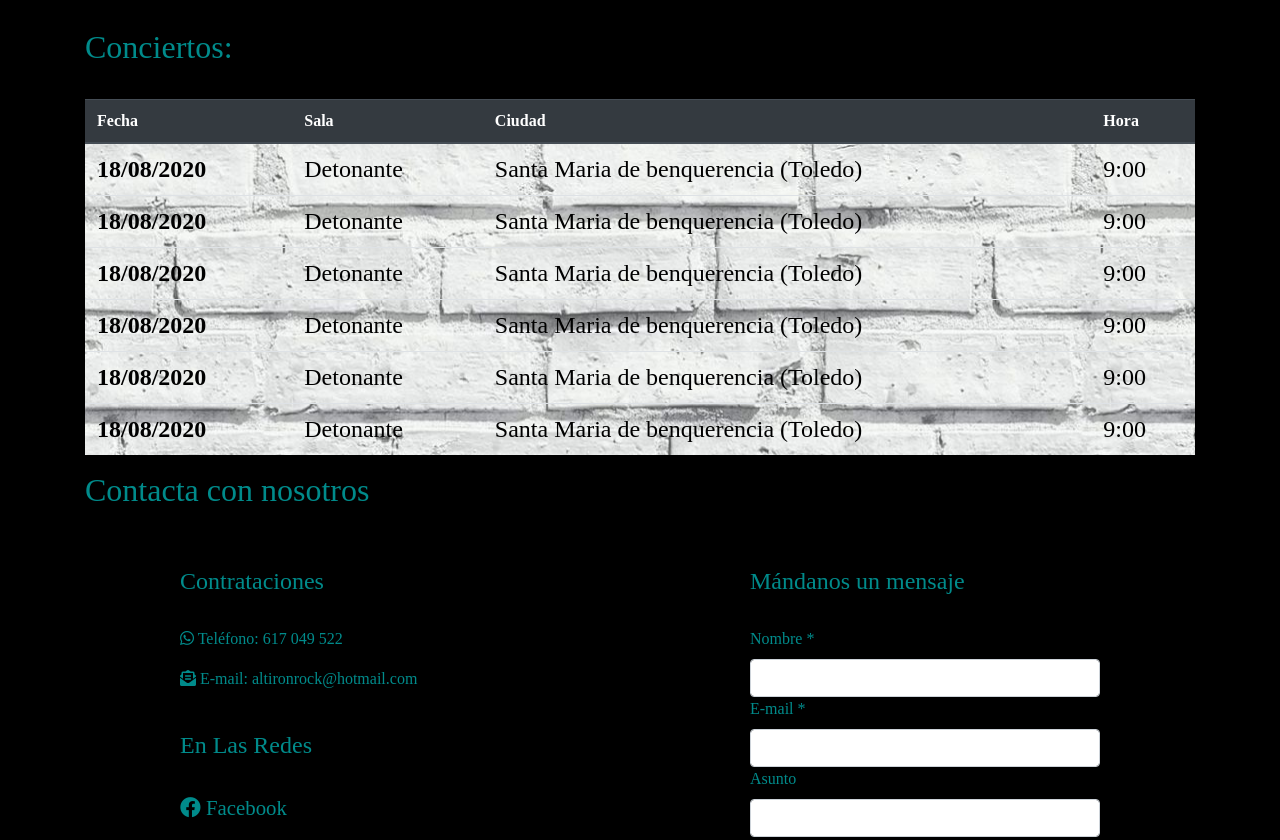
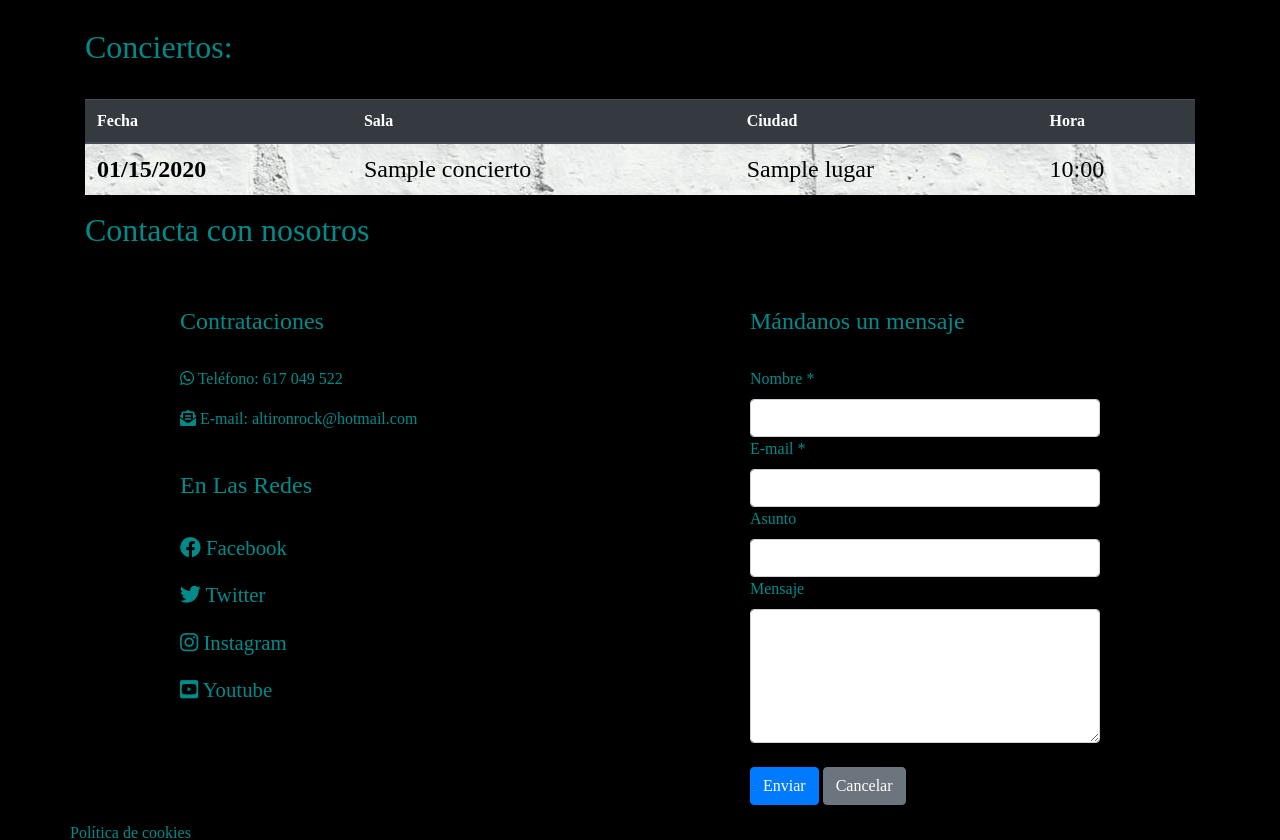
Before and after one commit to LadyAnith/AlTiron, a Symfony app: template templates/altiron/index.html.twig in a window 1280 px wide. Shown: the part 2597-3437 px from the top of the page. Run offline with Twig, Linux system fonts and the light colour scheme; the template is opened without the code that fills it: most values are stand-ins (such as "Sample title", 1, 10 or a date in 2020); some libraries are stand-ins or nearby versions; some web fonts are replaced.

Commit message:
listado conciertos en la pagina principal

```diff
--- a/templates/altiron/index.html.twig
+++ b/templates/altiron/index.html.twig
@@ -1,12 +1,11 @@
 <!DOCTYPE>
 <html>
     <head>
+        <title>Al Tiron</title>
         <meta charset="UTF-8">
-        <meta name="viewport" content="width=device-width">
-        <title>Al Tiron</title>
+
         <!--Responsive-->
-
-         <meta name="viewport" content="width=device-width, initial-scale=1, shrink-to-fit=no">
+        <meta name="viewport" content="width=device-width, initial-scale=1, shrink-to-fit=no">
 
         <!-- Estilos -->
         <link href="https://fonts.googleapis.com/css2?family=Finger+Paint&display=swap" rel="stylesheet">
@@ -140,46 +139,14 @@
                         </tr>
                     </thead>
                     <tbody>
+                    {% for concierto in conciertos %}
                         <tr>
-                            <th scope="row">18/08/2020</th>
-                            <td>Detonante</td>
-                            <td>Santa Maria de benquerencia (Toledo)</td>
-                            <td>9:00</td>
+                            <th scope="row">{{ concierto.fecha|date("m/d/Y") }}</th>
+                            <td>{{ concierto.nombre}}</td>
+                            <td>{{ concierto.lugar}}</td>
+                            <td>{{ concierto.fecha|date("H:i") }}</td>
                         </tr>
-
-                        <tr>
-                            <th scope="row">18/08/2020</th>
-                            <td>Detonante</td>
-                            <td>Santa Maria de benquerencia (Toledo)</td>
-                            <td>9:00</td>
-                        </tr>
-
-                        <tr>
-                            <th scope="row">18/08/2020</th>
-                            <td>Detonante</td>
-                            <td>Santa Maria de benquerencia (Toledo)</td>
-                            <td>9:00</td>
-                        </tr>
-                        <tr>
-                            <th scope="row">18/08/2020</th>
-                            <td>Detonante</td>
-                            <td>Santa Maria de benquerencia (Toledo)</td>
-                            <td>9:00</td>
-                        </tr>
-
-                        <tr>
-                            <th scope="row">18/08/2020</th>
-                            <td>Detonante</td>
-                            <td>Santa Maria de benquerencia (Toledo)</td>
-                            <td>9:00</td>
-                        </tr>
-
-                        <tr>
-                            <th scope="row">18/08/2020</th>
-                            <td>Detonante</td>
-                            <td>Santa Maria de benquerencia (Toledo)</td>
-                            <td>9:00</td>
-                        </tr>
+                    {% endfor %}
                     </tbody>
                 </table>
             </div>
```
Also changed, not shown: src/Controller/AltironController.php (+7 -3 lines).
